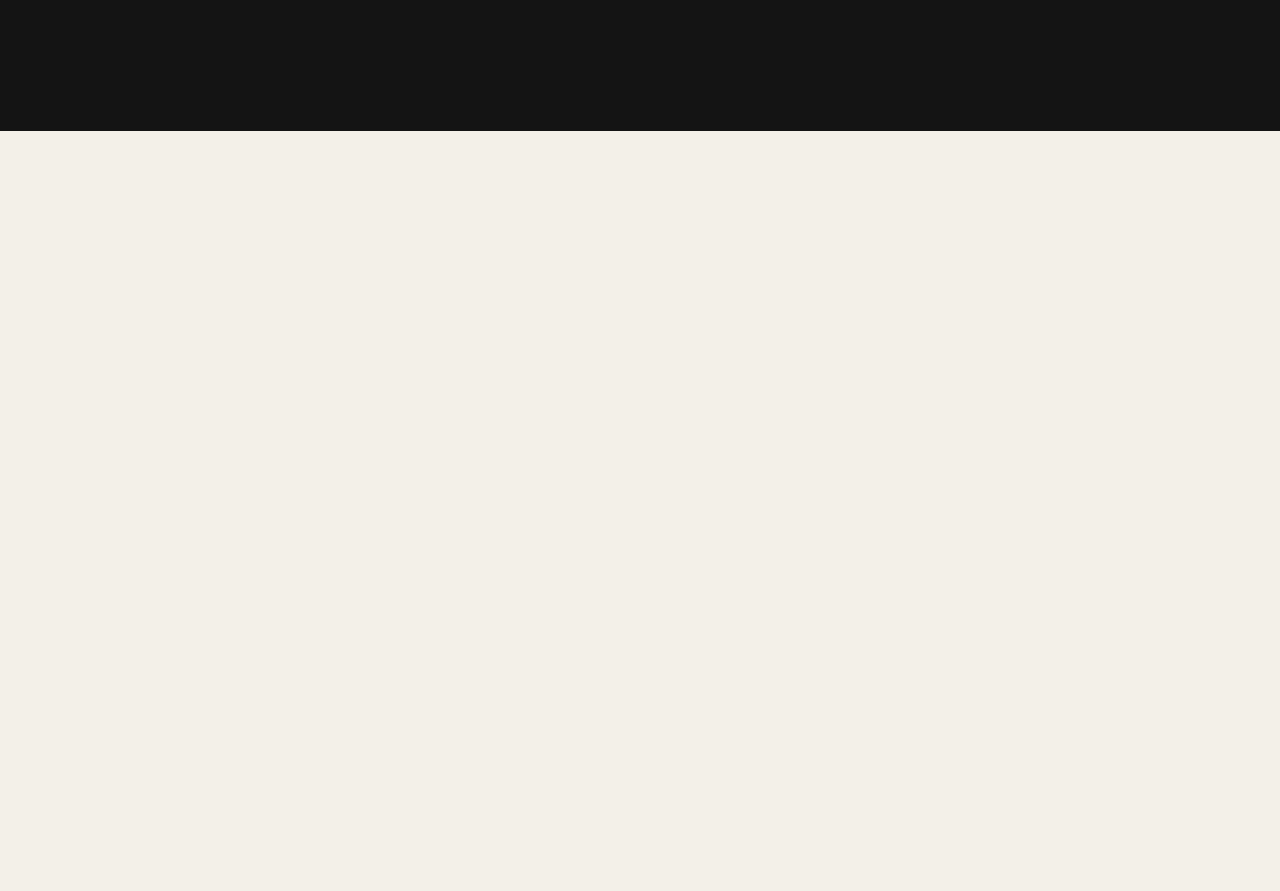
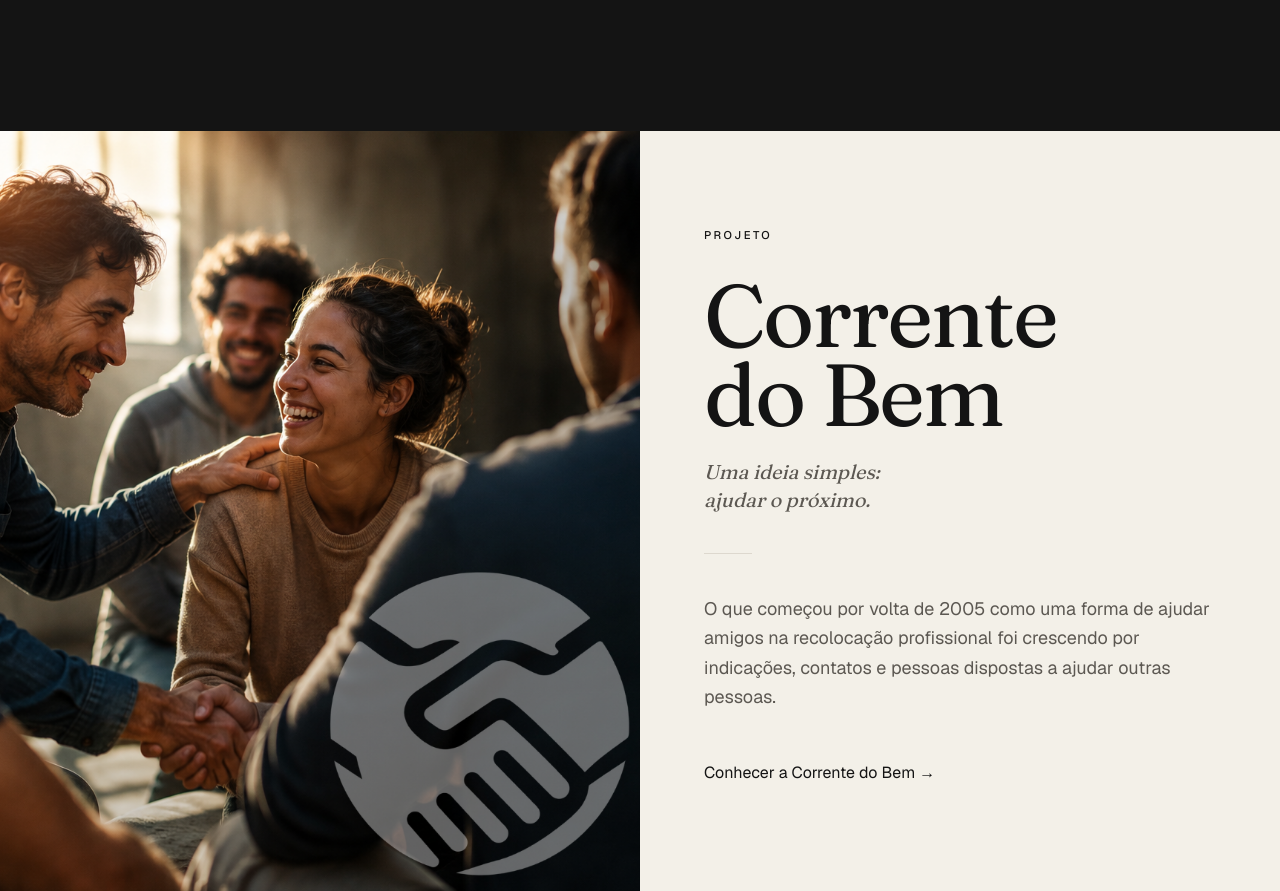
Before and after one commit to victiago1011/robson-santiago, a Next.js app: page / in a window 1280 px wide. Shown: the part 2840-3731 px from the top of the page. Before the commit the page ends 2971 px from the top, so only its background shows below. Built offline with nearby package versions, Linux system fonts and the light colour scheme.

Commit message:
feat: refine home sections

```diff
--- a/app/page.tsx
+++ b/app/page.tsx
@@ -1,4 +1,5 @@
 import AboutPreview from "@/components/sections/AboutPreview";
+import CorrenteDoBem from "@/components/sections/CorrenteDoBem";
 import FeaturedBook from "@/components/sections/FeaturedBook";
 import Hero from "@/components/sections/Hero";
 import VezPodcast from "@/components/sections/VezPodcast";
@@ -10,6 +11,7 @@ export default function Home() {
       <AboutPreview />
       <FeaturedBook />
       <VezPodcast />
+      <CorrenteDoBem />
     </main>
   );
 }
--- /dev/null
+++ b/components/sections/CorrenteDoBem.tsx
@@ -0,0 +1,63 @@
+import Image from "next/image";
+
+const CORRENTE_URL = "https://www.correntedobembr.com.br/";
+
+export default function CorrenteDoBem() {
+  return (
+    <section aria-labelledby="corrente-heading" className="bg-paper">
+      <div className="lg:grid lg:min-h-[min(85svh,46rem)] lg:grid-cols-2">
+        <figure className="relative h-[min(70svh,32rem)] min-h-[20rem] bg-photo-placeholder lg:h-auto lg:min-h-full">
+          <Image
+            src="/images/corrente-humana.png"
+            alt="Grupo de pessoas em um momento de apoio, com sorrisos e um aperto de mãos"
+            fill
+            sizes="(min-width: 1024px) 50vw, 100vw"
+            className="object-cover object-[42%_46%] md:object-[40%_42%] lg:object-[38%_44%]"
+          />
+        </figure>
+
+        <div className="flex flex-col justify-center px-6 py-16 md:px-8 md:py-20 lg:px-12 lg:py-24 xl:px-16">
+          <div className="max-w-[32rem]">
+            <p className="font-sans text-[0.7rem] font-medium tracking-[0.22em] text-ink uppercase">
+              Projeto
+            </p>
+
+            <h2
+              id="corrente-heading"
+              className="mt-5 font-display text-[3.5rem] leading-[0.9] tracking-tight text-ink md:mt-8 md:text-6xl lg:text-7xl xl:text-[5.5rem]"
+            >
+              <span className="block">Corrente</span>
+              <span className="block">do Bem</span>
+            </h2>
+
+            <p className="mt-5 max-w-md font-display text-lg leading-snug text-ink-soft italic md:mt-6 md:text-xl">
+              Uma ideia simples:
+              <br />
+              ajudar o próximo.
+            </p>
+
+            <div
+              aria-hidden="true"
+              className="mt-8 h-px w-12 bg-rule md:mt-10"
+            />
+
+            <p className="mt-8 font-sans text-base leading-relaxed text-ink-soft md:mt-10 md:text-lg">
+              O que começou por volta de 2005 como uma forma de ajudar amigos na
+              recolocação profissional foi crescendo por indicações, contatos e
+              pessoas dispostas a ajudar outras pessoas.
+            </p>
+
+            <a
+              href={CORRENTE_URL}
+              target="_blank"
+              rel="noopener noreferrer"
+              className="mt-8 inline-flex min-h-11 items-center font-sans text-sm text-ink underline-offset-4 hover:underline focus-visible:outline-none focus-visible:underline md:mt-10 md:text-base"
+            >
+              Conhecer a Corrente do Bem →
+            </a>
+          </div>
+        </div>
+      </div>
+    </section>
+  );
+}
--- a/components/sections/FeaturedBook.tsx
+++ b/components/sections/FeaturedBook.tsx
@@ -4,7 +4,7 @@ export default function FeaturedBook() {
   return (
     <section aria-labelledby="livro-heading" className="bg-paper">
       <div className="mx-auto grid max-w-[90rem] px-6 py-14 md:px-8 md:py-20 lg:grid-cols-12 lg:items-center lg:gap-x-12 lg:px-12 lg:py-24 xl:px-16">
-        <figure className="mx-auto w-full max-w-[15rem] justify-self-center md:max-w-[18rem] lg:col-span-6 lg:col-start-7 lg:max-w-[22rem] xl:max-w-[24rem]">
+        <figure className="mx-auto w-full max-w-[15rem] justify-self-center md:max-w-[18rem] lg:col-span-6 lg:col-start-1 lg:max-w-[22rem] xl:max-w-[24rem]">
           <Image
             src="/images/books/a-vida-e-um-dia.png"
             alt="Capa do livro A Vida é um Dia, de Robson Santiago"
@@ -15,7 +15,7 @@ export default function FeaturedBook() {
           />
         </figure>
 
-        <div className="mt-8 lg:col-span-5 lg:col-start-1 lg:row-start-1 lg:mt-0">
+        <div className="mt-8 lg:col-span-5 lg:col-start-8 lg:row-start-1 lg:mt-0">
           <p className="font-sans text-[0.7rem] font-medium tracking-[0.22em] text-ink uppercase">
             Livro
           </p>
```
Also changed, not shown: public/images/corrente-do-bem/corrente-humana.png (added), public/images/corrente-humana.png (added).
